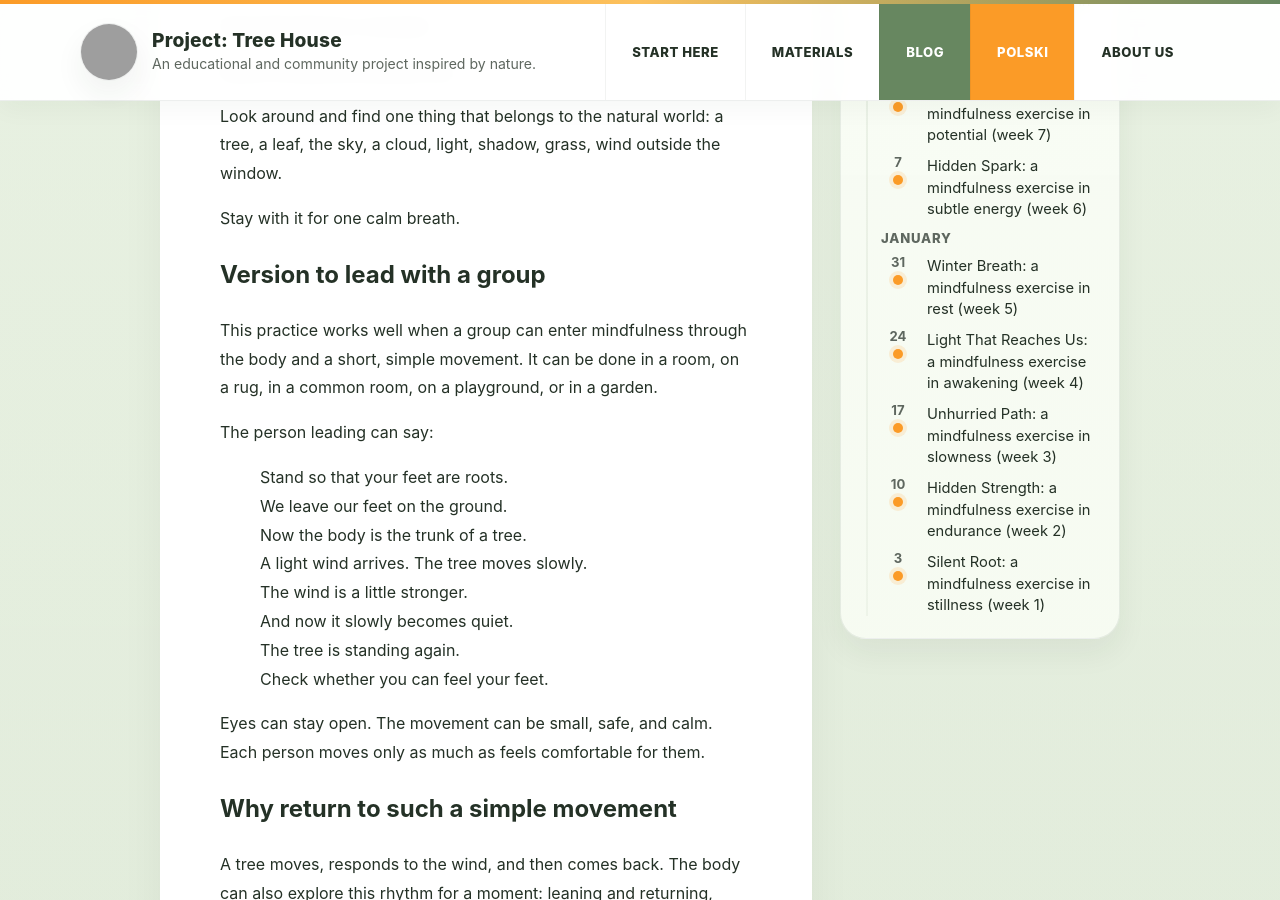
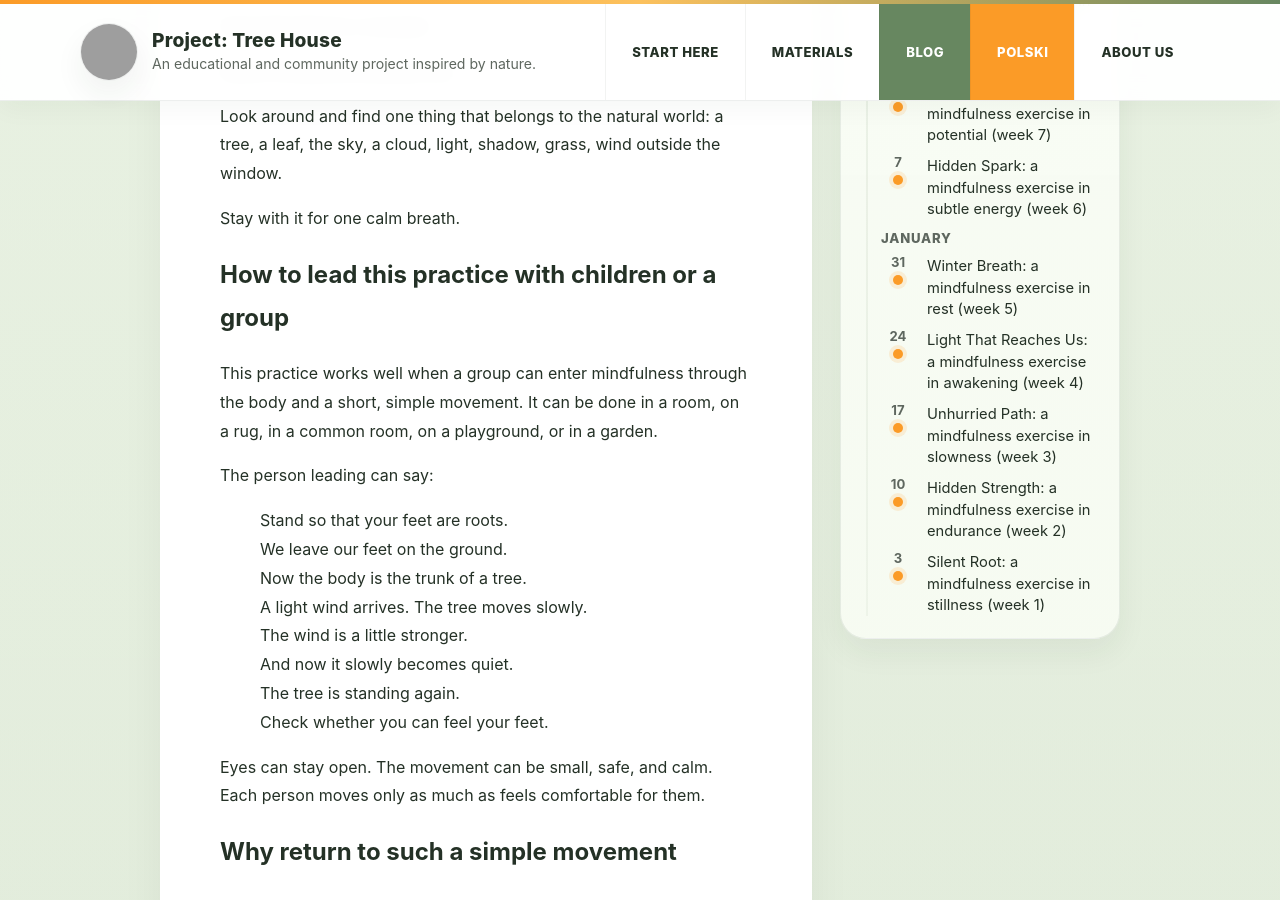
Before and after one commit to akonkia/domeknadrzewie, a Jekyll site: the page built from _posts/2026-05-07-tree-in-the-wind-a-mindfulness-practice-trhough-movement-and-balance.en.md, in a window 1280 px wide and 900 px high, scrolled down 2550 px. Built offline with Jekyll 4.4.1, drawn with Linux system fonts in a browser that asks for light colours; grey boxes are pictures that could not be loaded.

Commit message:
Update section heading for group mindfulness practice

```diff
--- a/_posts/2026-05-07-tree-in-the-wind-a-mindfulness-practice-trhough-movement-and-balance.en.md
+++ b/_posts/2026-05-07-tree-in-the-wind-a-mindfulness-practice-trhough-movement-and-balance.en.md
@@ -71,7 +71,7 @@ Look around and find one thing that belongs to the natural world: a tree, a leaf
 
 Stay with it for one calm breath.
 
-## Version to lead with a group
+## How to lead this practice with children or a group
 
 This practice works well when a group can enter mindfulness through the body and a short, simple movement. It can be done in a room, on a rug, in a common room, on a playground, or in a garden.
 
```
